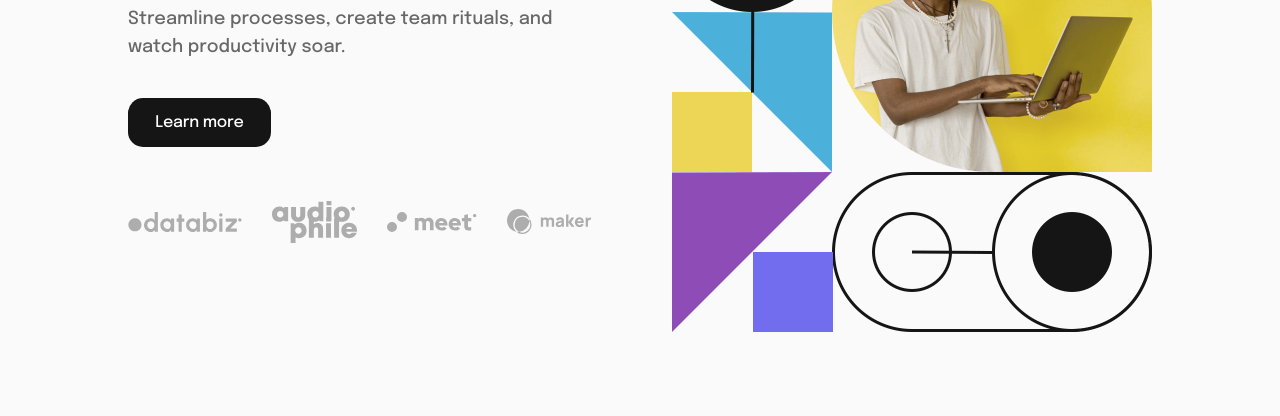
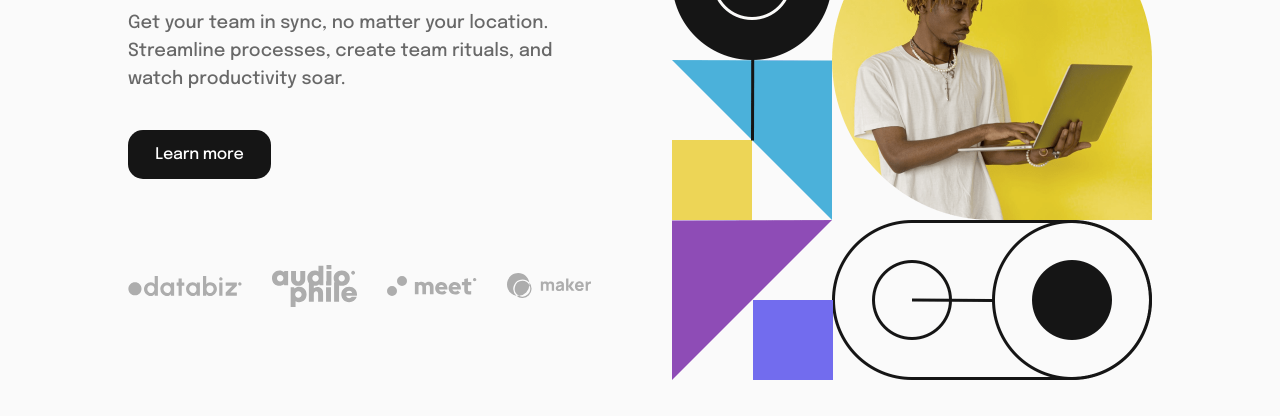
Before and after one commit to id-dev3/intro-section-with-dropdown-navigation, a plain HTML site: page index.html in a window 1280 px wide. Shown: the part 399-815 px from the top of the page. Drawn offline with Linux system fonts and the light colour scheme.

Commit message:
Adding updates

```diff
--- a/scss/styles.scss
+++ b/scss/styles.scss
@@ -136,7 +136,7 @@ header{
     .hero-section{
         @include flex-setup;
         margin-top: 2rem;
-        margin: 2rem 5rem 0 5rem;
+        margin: 5rem 5rem 0 5rem;
 
         .text-container{
             flex: 1;
@@ -182,7 +182,7 @@ header{
             }
 
             .sponsor{
-                margin-top: 4rem;
+                margin-top: 6rem;
                 @include flex-setup;
                 gap: 0 30px;
                 margin-right: 3rem;
```
Also changed, not shown: dist/styles.css.
